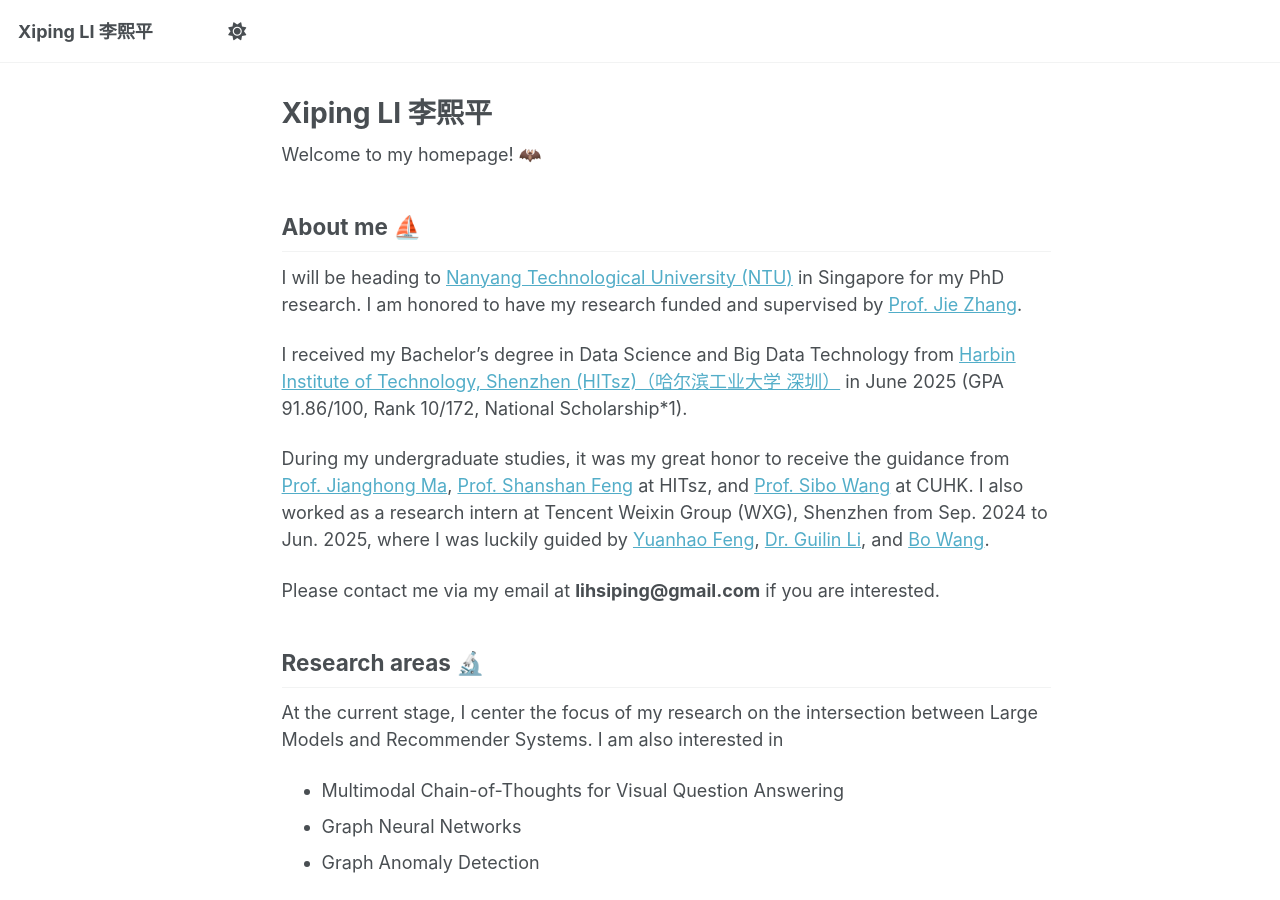
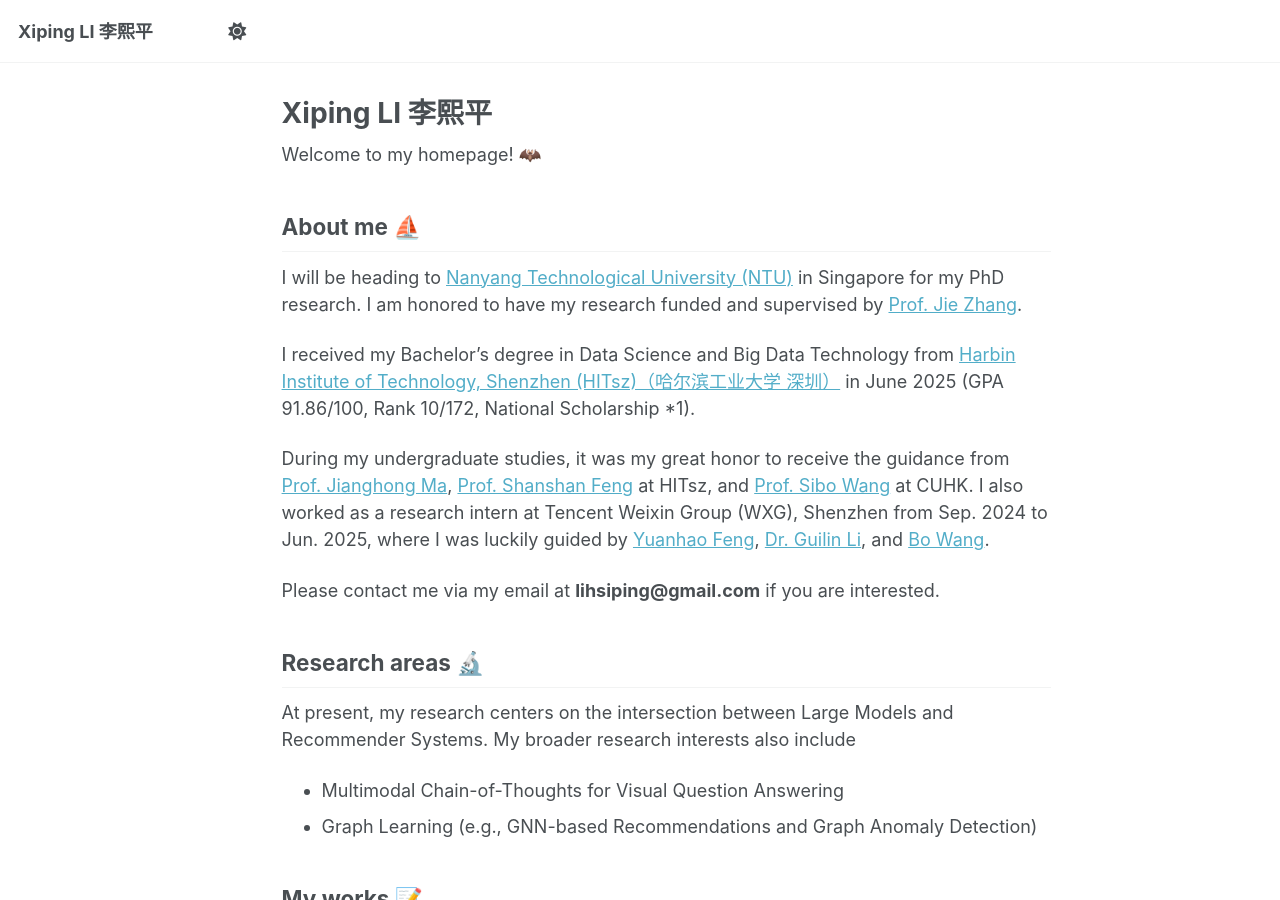
Before and after one commit to li-xiping/li-xiping.github.io, a Jekyll site: the page built from _pages/about.md, in a window 1280 px wide and 900 px high. Built offline with Jekyll 4.4.1, drawn with Linux system fonts in a browser that asks for light colours; a script that is not in the unit is left out.

Commit message:
Update about.md

```diff
--- a/_pages/about.md
+++ b/_pages/about.md
@@ -21,7 +21,7 @@ Prior to this,
 -->
 I will be heading to [Nanyang Technological University (NTU)](https://www.ntu.edu.sg/computing) in Singapore for my PhD research. I am honored to have my research funded and supervised by [Prof. Jie Zhang](https://personal.ntu.edu.sg/zhangj/).
 
-I received my Bachelor’s degree in Data Science and Big Data Technology from [Harbin Institute of Technology, Shenzhen (HITsz)（哈尔滨工业大学 深圳）](https://www.hitsz.edu.cn/index.html) in June 2025 (GPA 91.86/100, Rank 10/172, National Scholarship*1).
+I received my Bachelor’s degree in Data Science and Big Data Technology from [Harbin Institute of Technology, Shenzhen (HITsz)（哈尔滨工业大学 深圳）](https://www.hitsz.edu.cn/index.html) in June 2025 (GPA 91.86/100, Rank 10/172, National Scholarship *1).
 
 
 During my undergraduate studies, it was my great honor to receive the guidance from [Prof. Jianghong Ma](https://faculty.hitsz.edu.cn/majianghong), [Prof. Shanshan Feng](https://jszy.whu.edu.cn/fengshanshan12/zh_CN/) at HITsz, and [Prof. Sibo Wang](https://www1.se.cuhk.edu.hk/~swang/) at CUHK. I also worked as a research intern at Tencent Weixin Group (WXG), Shenzhen from Sep. 2024 to Jun. 2025, where I was luckily guided by [Yuanhao Feng](https://openreview.net/profile?id=~Yuanhao_Feng2), [Dr. Guilin Li](https://openreview.net/profile?id=~Guilin_Li2), and [Bo Wang](https://openreview.net/profile?id=~Bo_Wang50).
@@ -35,10 +35,11 @@ Please contact me via my email at **lihsiping@gmail.com** if you are interested.
 Research areas 🔬
 ------
 
-At the current stage, I center the focus of my research on the intersection between Large Models and Recommender Systems. I am also interested in
+At present, my research centers on the intersection between Large Models and Recommender Systems. My broader research interests also include
 - Multimodal Chain-of-Thoughts for Visual Question Answering
-- Graph Neural Networks
-- Graph Anomaly Detection
+- Graph Learning (e.g., GNN-based Recommendations and Graph Anomaly Detection)
+
+
 
 
 My works 📝
```
